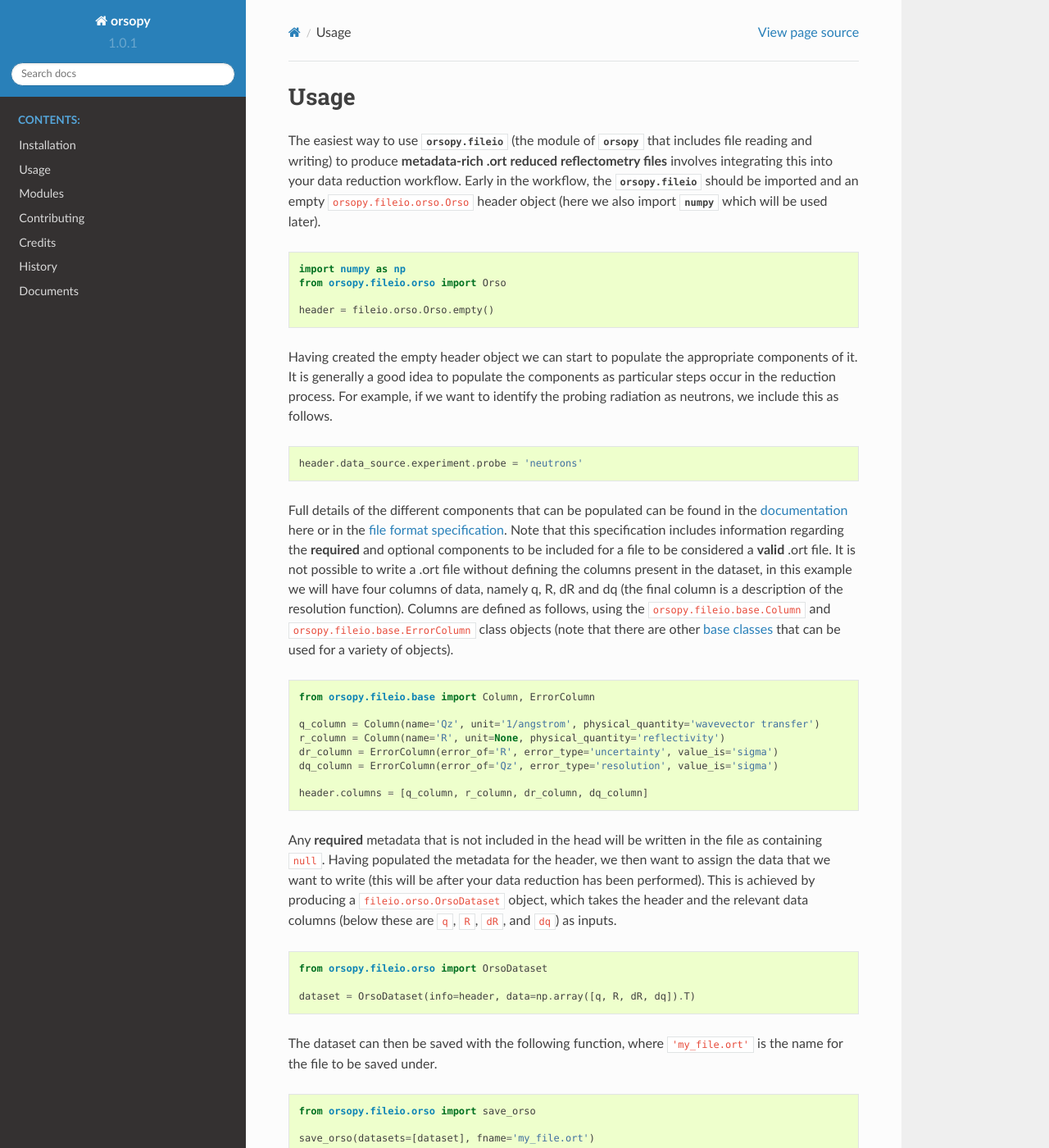
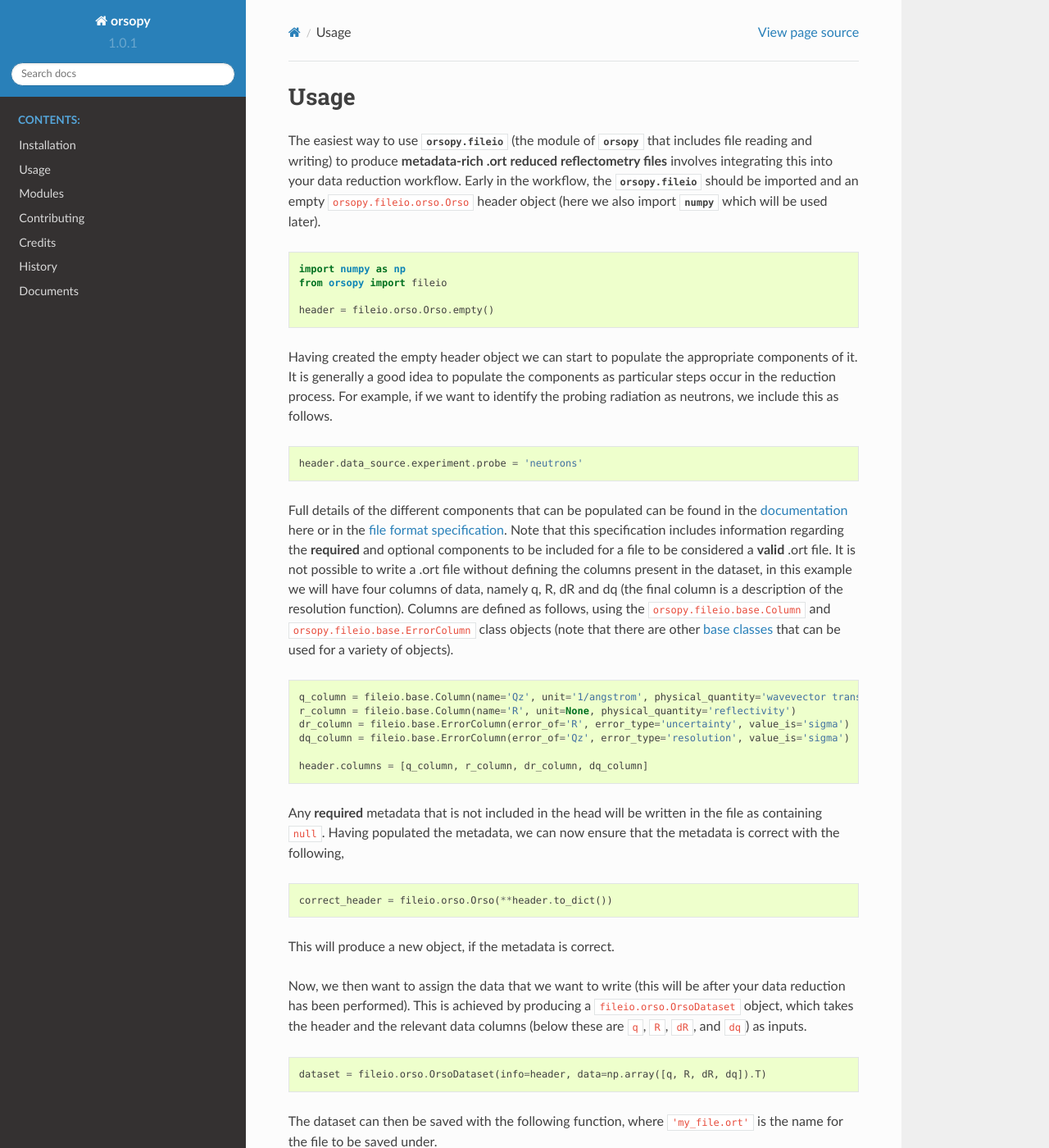
Before and after one commit to reflectivity/orsopy, a Sphinx documentation site: the page built from docs/fileio_usage.rst, in a window 1280 px wide and 1400 px high. Shown: the whole window at 82% size. Built offline with Sphinx 7.4.7 and the Read the Docs theme 2.0.0, drawn with Linux system fonts in a browser that asks for light colours.

Commit message:
Arturs comments and a correctness check

```diff
--- a/docs/fileio_usage.rst
+++ b/docs/fileio_usage.rst
@@ -8,7 +8,7 @@ Early in the workflow, the :py:mod:`orsopy.fileio` should be imported and an emp
 .. code-block:: python
 
     import numpy as np
-    from orsopy.fileio.orso import Orso
+    from orsopy import fileio
 
     header = fileio.orso.Orso.empty()
 
@@ -27,32 +27,34 @@ Columns are defined as follows, using the :code:`orsopy.fileio.base.Column` and
 
 .. code-block:: python
 
-    from orsopy.fileio.base import Column, ErrorColumn
-
-    q_column = Column(name='Qz', unit='1/angstrom', physical_quantity='wavevector transfer')
-    r_column = Column(name='R', unit=None, physical_quantity='reflectivity')
-    dr_column = ErrorColumn(error_of='R', error_type='uncertainty', value_is='sigma')
-    dq_column = ErrorColumn(error_of='Qz', error_type='resolution', value_is='sigma')
+    q_column = fileio.base.Column(name='Qz', unit='1/angstrom', physical_quantity='wavevector transfer')
+    r_column = fileio.base.Column(name='R', unit=None, physical_quantity='reflectivity')
+    dr_column = fileio.base.ErrorColumn(error_of='R', error_type='uncertainty', value_is='sigma')
+    dq_column = fileio.base.ErrorColumn(error_of='Qz', error_type='resolution', value_is='sigma')
 
     header.columns = [q_column, r_column, dr_column, dq_column]
 
 Any **required** metadata that is not included in the head will be written in the file as containing :code:`null`.
-Having populated the metadata for the header, we then want to assign the data that we want to write (this will be after your data reduction has been performed).
+Having populated the metadata, we can now ensure that the metadata is correct with the following,
+
+.. code-block:: python
+
+    correct_header = fileio.orso.Orso(**header.to_dict())
+
+This will produce a new object, if the metadata is correct.
+
+Now, we then want to assign the data that we want to write (this will be after your data reduction has been performed).
 This is achieved by producing a :code:`fileio.orso.OrsoDataset` object, which takes the header and the relevant data columns (below these are :code:`q`, :code:`R`, :code:`dR`, and :code:`dq`) as inputs.
 
 .. code-block:: python
 
-    from orsopy.fileio.orso import OrsoDataset
-
-    dataset = OrsoDataset(info=header, data=np.array([q, R, dR, dq]).T)
+    dataset = fileio.orso.OrsoDataset(info=header, data=np.array([q, R, dR, dq]).T)
 
 The dataset can then be saved with the following function, where :code:`'my_file.ort'` is the name for the file to be saved under.
 
 .. code-block:: python
 
-    from orsopy.fileio.orso import save_orso
-
-    save_orso(datasets=[dataset], fname='my_file.ort')
+    fileio.orso.save_orso(datasets=[dataset], fname='my_file.ort')
 
 Note that if you want to save more than one dataset in a single file, this can be achieved by including these in the list that is passed to this function.
 
```
